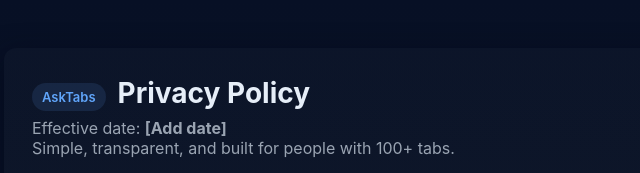
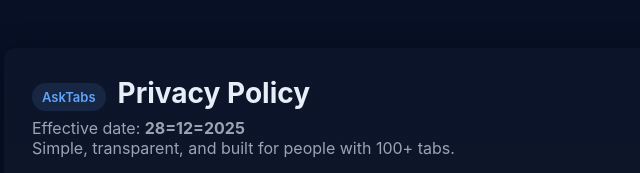
Before and after one commit to Pranshu23x/privacy_extension, a plain HTML site: page index.html in a window 1280 px wide. Shown: the top 173 px of the page, 168-808 px from the left. Drawn offline with Linux system fonts and the light colour scheme.

Commit message:
Update index.html

```diff
--- a/index.html
+++ b/index.html
@@ -32,7 +32,7 @@
         <div class="badge">AskTabs</div>
         <h1>Privacy Policy</h1>
       </div>
-      <p class="lead">Effective date: <strong>[Add date]</strong><br>Simple, transparent, and built for people with 100+ tabs.</p>
+      <p class="lead">Effective date: <strong>28=12=2025</strong><br>Simple, transparent, and built for people with 100+ tabs.</p>
     </header>
 
     <section>
```
